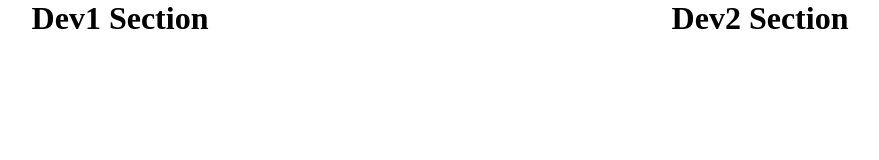
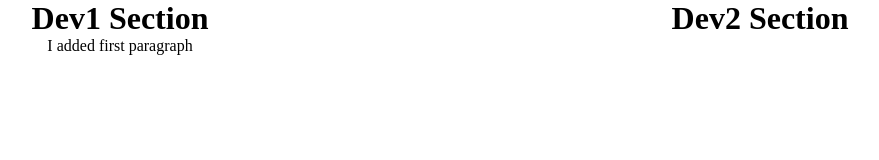
Before and after one commit to uzair-sayyed-practice/PushMergePull, a plain HTML site: page index.html in a window 1280 px wide. Shown: the whole page, without its empty margins (200-1079 px from the left). Drawn offline with Linux system fonts and the light colour scheme.

Commit message:
added paragraph

```diff
--- a/index.html
+++ b/index.html
@@ -11,6 +11,7 @@
     <div id="main">
     <div>
         <h1>Dev1 Section</h1>
+        <p>I added first paragraph</p>
     </div>
     <div>
         <h1>Dev2 Section</h1>
```
